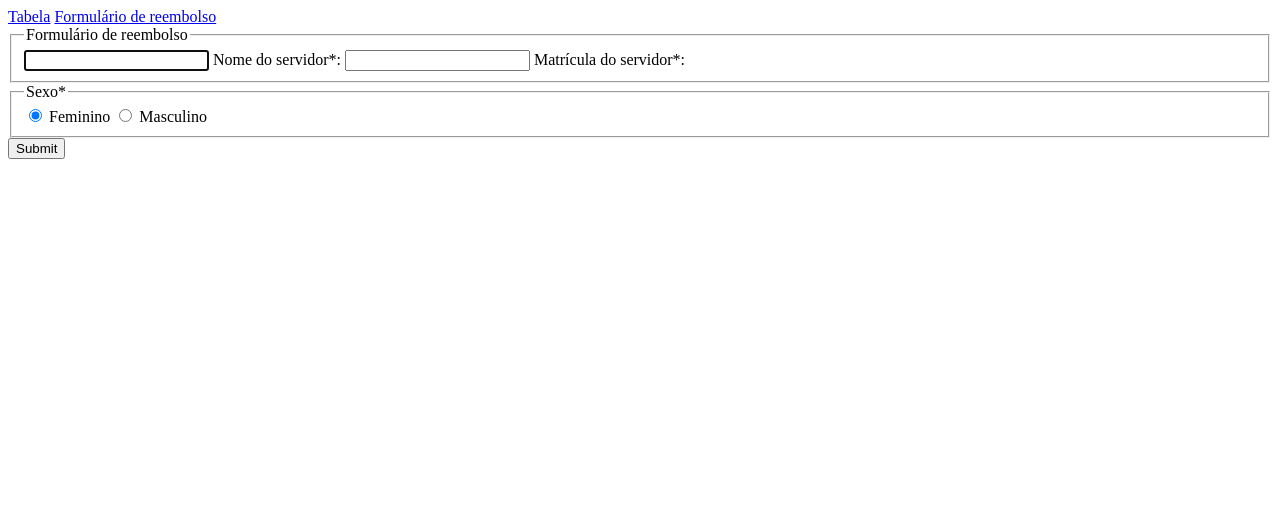
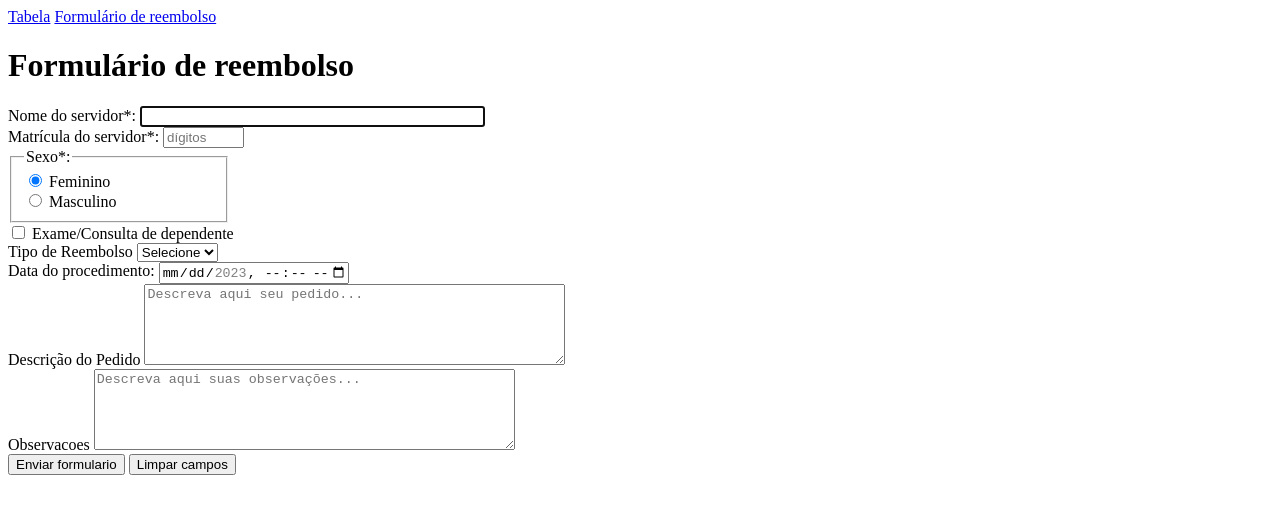
Before and after one commit to mauricoBom/ex02_tabela, a plain HTML site: page form_reembolso.html in a window 1280 px wide. Drawn offline with Linux system fonts and the light colour scheme.

Commit message:
form_reembolso _ v2

```diff
--- a/form_reembolso.html
+++ b/form_reembolso.html
@@ -17,31 +17,101 @@
       >
     </nav>
     <main>
-      <!--<h1>Formulário de reembolso</h1>
-      -->
-      <form method="post">
-        <fieldset>
-          <legend>Formulário de reembolso</legend>
+      <form method="post" action="" name="nfrm_reembolso" id="idfrm_reembolso">
+        <h1>Formulário de reembolso</h1>
+        <div>
+          <label for="nome_servidor">Nome do servidor*:</label>
+          <input
+            type="text"
+            id="nome_servidor"
+            required
+            autofocus
+            maxlength="40"
+            size="40" >
+        </div>
+        <div>
+          <label for="matricula_servidor">Matrícula do servidor*:</label>
+          <input
+            type="text"
+            id="matricula_servidor"
+            required
+            maxlength="7"
+            size="7"
+            placeholder="dígitos"
+            oninput="this.value = this.value.replace(/[^0-9]/g, '').replace(/(\..*)\./g, '$1');" >
+            <!-- Expressao regular - aceitar somente numeros
+             https://stackoverflow.com/questions/16883549/html-5-number-regular-expression
+            -->
+        </div>
+        <fieldset style="width:15%">
+          <!--
+            a opcao do Radio funcionou somente utilizando o atributo name
+          -->
+          <legend>Sexo*:</legend>
+          <div>
+            <input
+              type="radio"
+              id="sexo_feminino"
+              name="feminino"
+              value="feminino"
+              checked>
+            <label for="sexo_feminino">Feminino</label>
+          </div>
+          <div>
+            <input
+              type="radio"
+              id="sexo_masculino"
+              name="feminino"
+              value="masculino">
+            <label for="sexo_masculino">Masculino</label>
+          </div>
+        </fieldset>
+        <div>
+          <input
+            type="checkbox"
+            id="exameConsulta"
+            name="exameConsulta" >
+          <label for="exameConsulta">Exame/Consulta de dependente</label>
+        </div>
 
-          <input type="text" id="nome_servidor" required autofocus>
-          <label for="nome_servidor">Nome do servidor*:</label>
+        <label for="tipoReembolso">Tipo de Reembolso</label>
+        <select id="tipoReembolso">
+          <option value="" selected>Selecione</option>
+          <option value="consulta">Consulta</option>
+          <option value="exame">Exame</option>
+        </select>
 
-          <input type="number" id="matricula_servidor" required>
-          <label for="matricula_servidor">Matrícula do servidor*:</label>
+        <div>
+          <label for="iddataProcedimento">Data do procedimento:</label>
+          <input
+            type="datetime-local"
+            id="iddataProcedimento"
+            name="ndataProcedimento"
+            min="2023-05-22T08:00"
+            max="2023-06-22T18:00" />
+        </div>
+        <div>
+          <label  for="descricaoPedido">Descrição do Pedido</label>
+          <textarea
+            id="descricaoPedido"
+            rows="5"
+            cols="50"
+            placeholder="Descreva aqui seu pedido..."
+            ></textarea>
+        </div>
 
-        </fieldset>
-        <fieldset>
-          <legend>Sexo*</legend>
+        <div>
+          <label  for="observacoes">Observacoes</label>
+          <textarea
+            id="observacoes"
+            rows="5"
+            cols="50"
+            placeholder="Descreva aqui suas observações..."
+            ></textarea>
+        </div>
 
-          <input type="radio" id="sexo_feminino" checked >
-          <label for="sexo_feminino">Feminino</label>
-
-          <input type="radio" id="sexo_masculino">
-          <label for="sexo_masculino">Masculino</label>
-
-        </fieldset>
-
-        <input type="submit" value="Submit">
+        <input type="submit" value="Enviar formulario">
+        <input type="submit" value="Limpar campos">
       </form>
     </main>
   </body>
```
